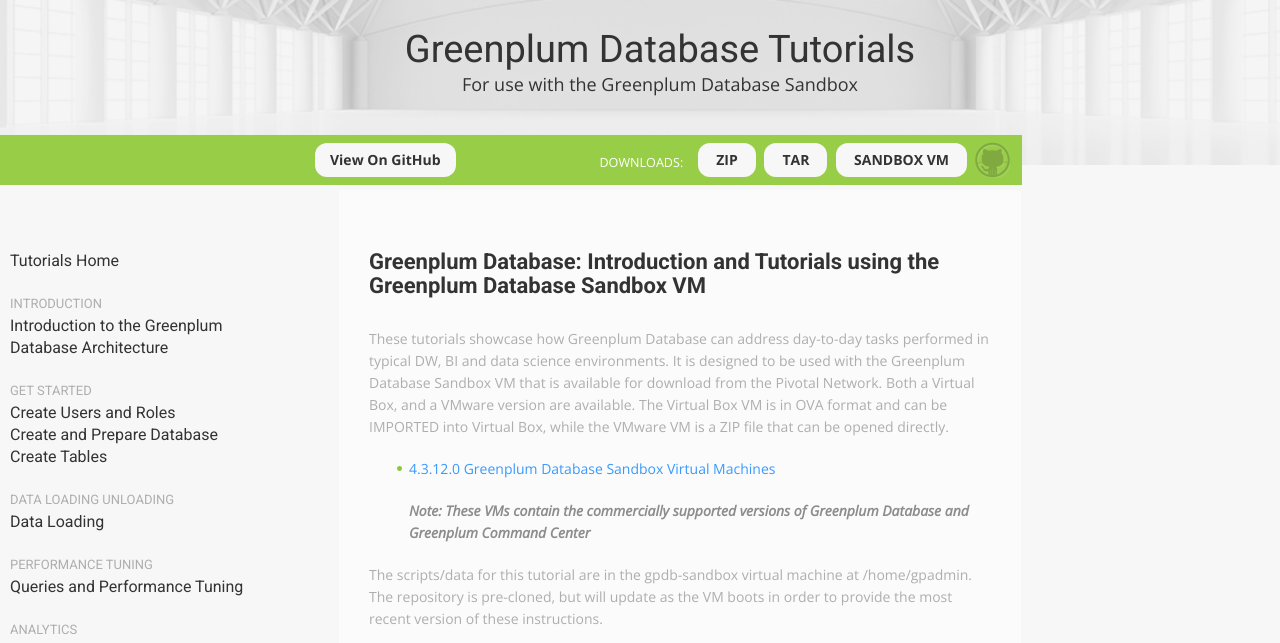
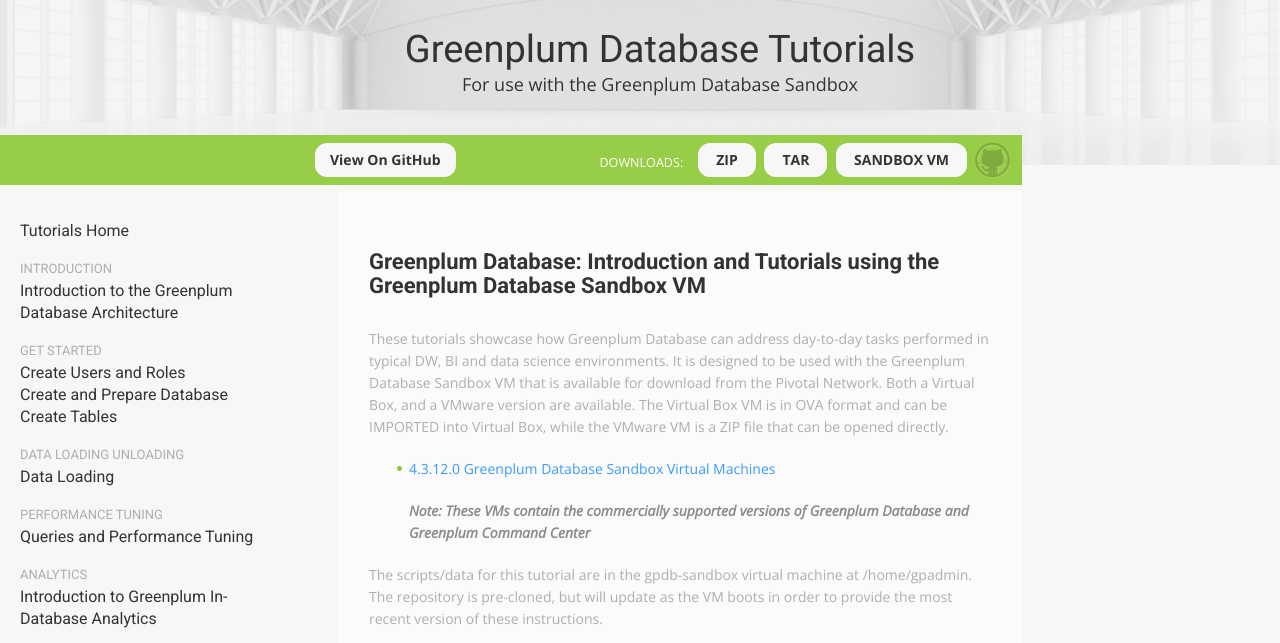
Before and after one commit to vmware-archive/gpdb-sandbox-tutorials, a Jekyll site: the page built from index.html, in a window 1280 px wide and 1400 px high. Shown: the top 643 px of the window. Built offline with Jekyll 4.4.1, drawn with Linux system fonts in a browser that asks for light colours; nearby versions of some CDN libraries.

Commit message:
Condense/move up sidebar and make scrollable

```diff
--- a/css/styles.css
+++ b/css/styles.css
@@ -759,10 +759,18 @@
 #sidebar {
   width: 238px;
   position: fixed;
-  top: 250px;
+  top: 220px;
   left: 50%;
-  margin-left: -630px;
+  margin-left: -620px;
   font-family: "Roboto", "Helvetica Neue", Helvetica, Arial, sans-serif;
+  overflow-y: auto;
+  overflow-x: hidden;
+  bottom: 0;
+  padding: 0 80px 80px 0;
+}
+
+#sidebar p {
+  margin: 0 0 15px;
 }
 
 #sidebar a {
```
